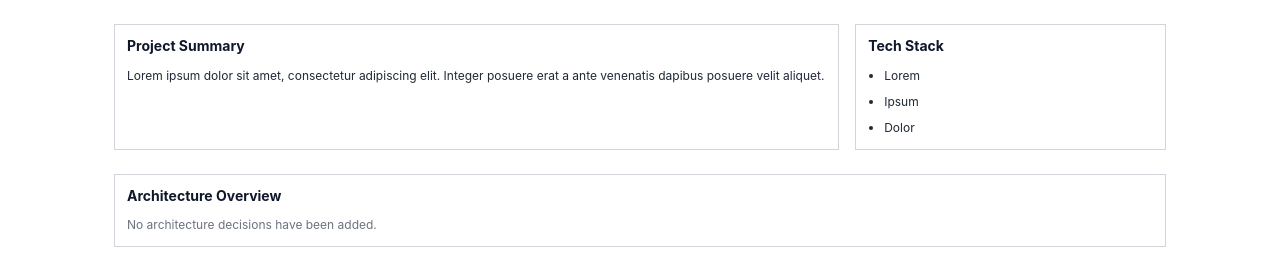
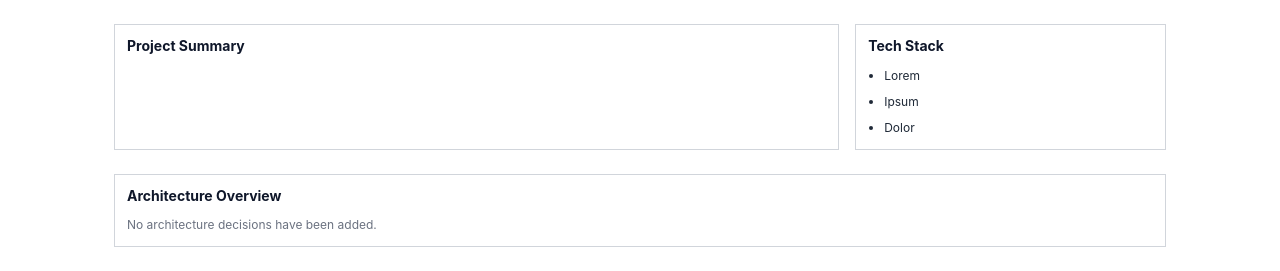
Before and after one commit to AaronDemond/portfolio, a Django app: template templates/project_detail.html in a window 1280 px wide. Shown: the part 142-413 px from the top of the page. Run offline with Django 5.2, Linux system fonts and the light colour scheme; the template is opened without the code that fills it, so the values that code supplies are empty.

Commit message:
removed old loreum ipsum

```diff
--- a/templates/project_detail.html
+++ b/templates/project_detail.html
@@ -46,10 +46,6 @@
     <article class="project-detail__panel">
       <h2>Project Summary</h2>
       <p>{{ project.description }}</p>
-      <p>
-        Lorem ipsum dolor sit amet, consectetur adipiscing elit. Integer posuere
-        erat a ante venenatis dapibus posuere velit aliquet.
-      </p>
     </article>
 
     <aside class="project-detail__panel">
```
